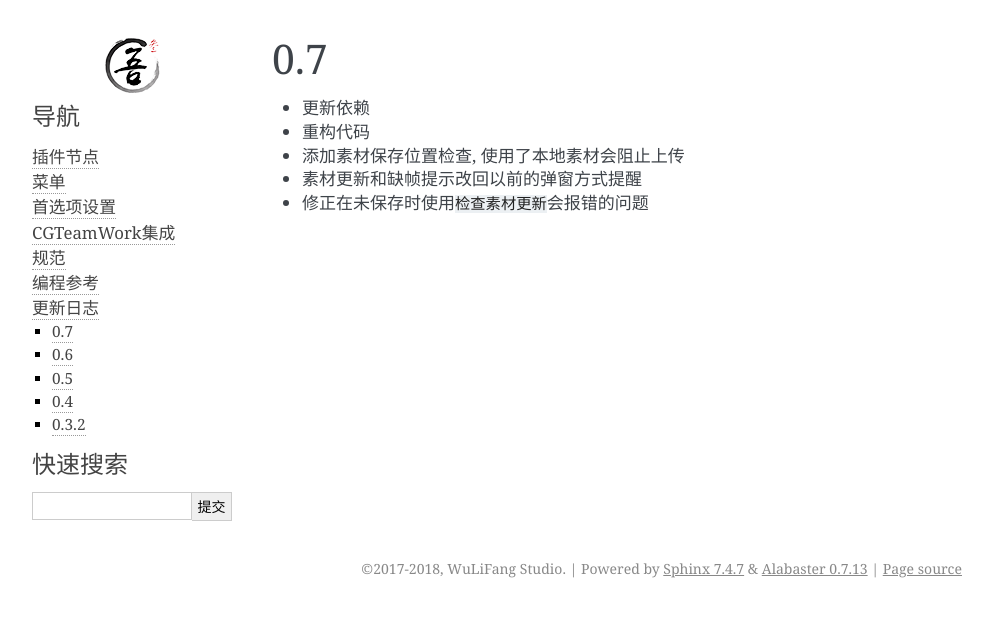
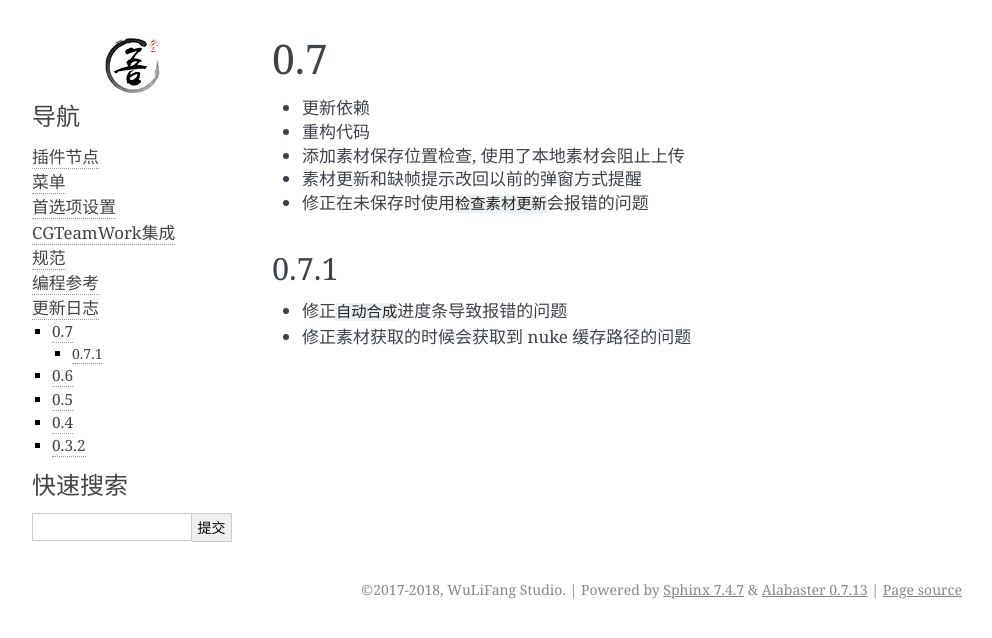
Before and after one commit to WuLiFang/Nuke, a Sphinx documentation site: the page built from source/changelogs/005_0.7.md, in a window 1280 px wide. Shown: the top 638 px of the page, without its empty margins (148-1140 px from the left). Built offline with Sphinx 7.4.7, drawn with Linux system fonts in a browser that asks for light colours.

Commit message:
Update changelog: 0.7.1

```diff
--- a/source/changelogs/005_0.7.md
+++ b/source/changelogs/005_0.7.md
@@ -5,3 +5,8 @@
 - 添加素材保存位置检查, 使用了本地素材会阻止上传
 - 素材更新和缺帧提示改回以前的弹窗方式提醒
 - 修正在未保存时使用`检查素材更新`会报错的问题
+
+## 0.7.1
+
+- 修正`自动合成`进度条导致报错的问题
+- 修正素材获取的时候会获取到 nuke 缓存路径的问题
```
